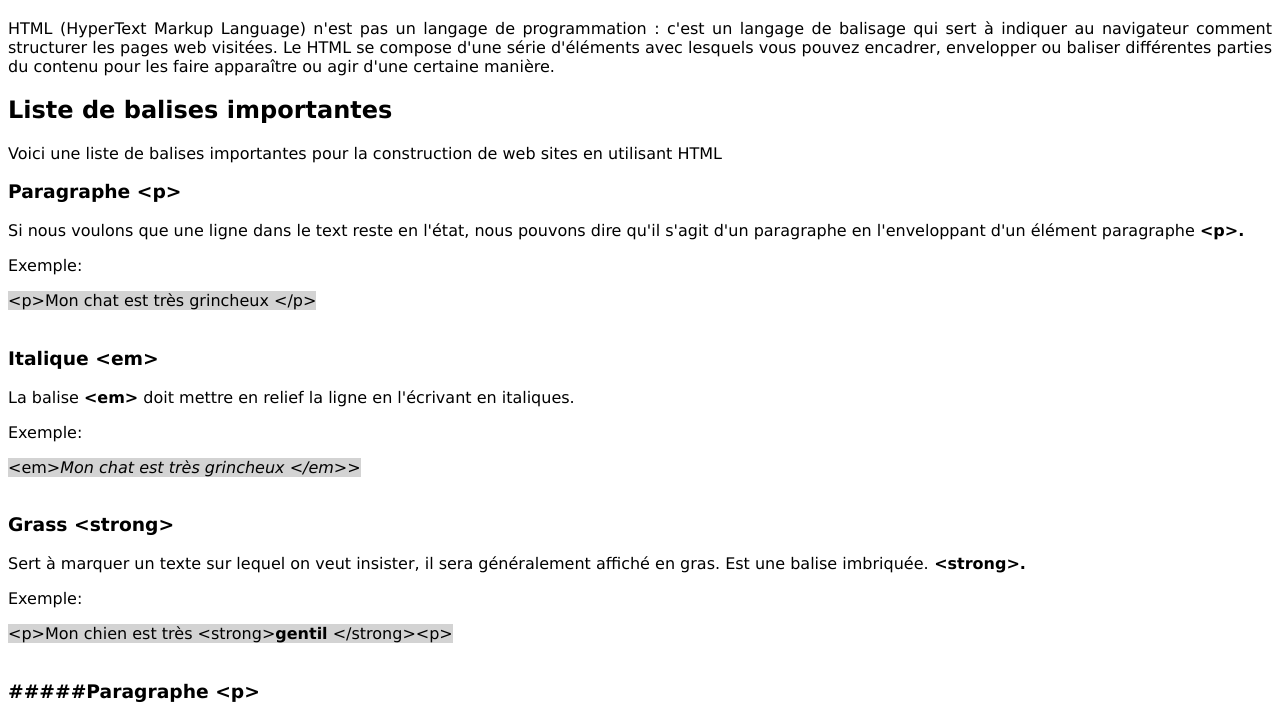
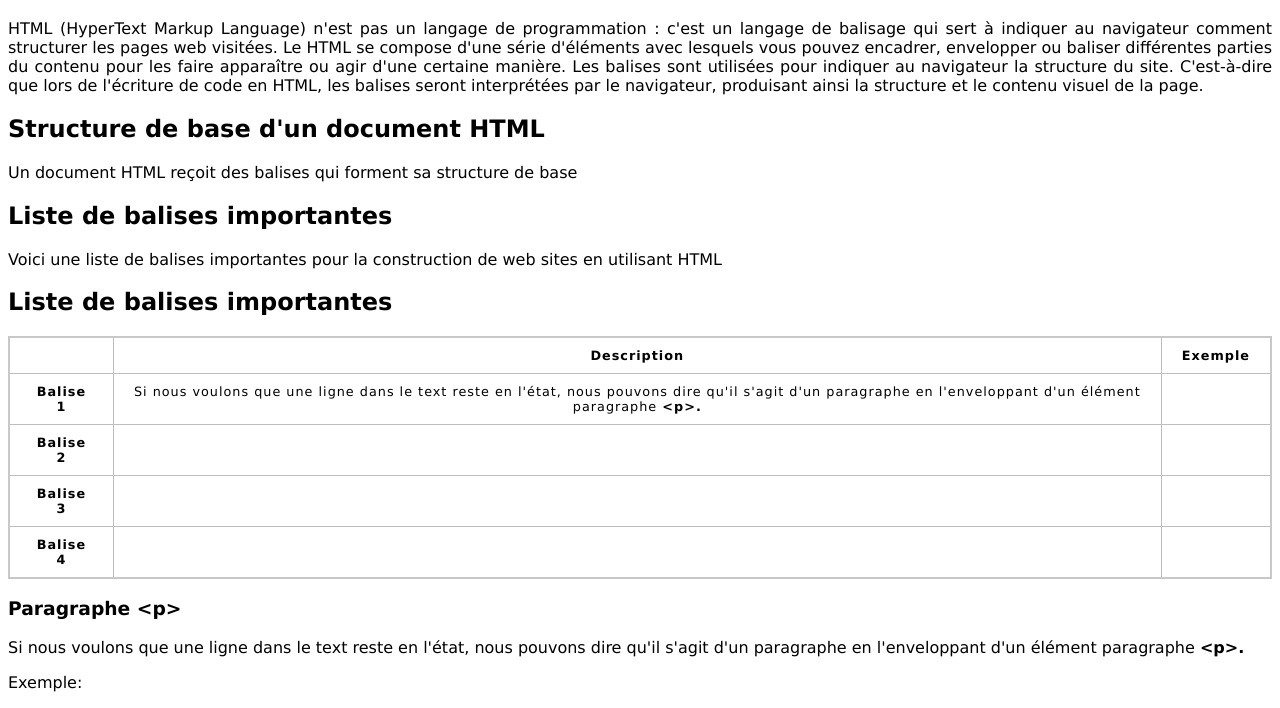
Before and after one commit to barbaracampanini/Web-Front-End, a plain HTML site: page Semaine 2/Exercice 1/html.html in a window 1280 px wide. Shown: the part 89-797 px from the top of the page. Drawn offline with Linux system fonts and the light colour scheme.

Commit message:
Modifications Exercice 1 - tableau

```diff
--- a/Semaine 2/Exercice 1/html.html
+++ b/Semaine 2/Exercice 1/html.html
@@ -20,9 +20,83 @@
             <p align="justify">HTML (HyperText Markup Language) n'est pas un langage de programmation :
             c'est un langage de balisage qui sert à indiquer au navigateur comment structurer les pages web visitées.
             Le HTML se compose d'une série d'éléments avec lesquels vous pouvez encadrer, envelopper ou baliser différentes
-            parties du contenu pour les faire apparaître ou agir d'une certaine manière.</p>
+            parties du contenu pour les faire apparaître ou agir d'une certaine manière. Les balises sont utilisées pour indiquer
+            au navigateur la structure du site. C'est-à-dire que lors de l'écriture de code en HTML, les balises seront interprétées par le navigateur,
+            produisant ainsi la structure et le contenu visuel de la page.</p>
+
+            <h2>Structure de base d'un document HTML</h2>
+            <p>Un document HTML reçoit des balises qui forment sa structure de base</p>
+
             <h2>Liste de balises importantes</h2>
-                <p>Voici une liste de balises importantes pour la construction de web sites en utilisant HTML</p>
+            <p>Voici une liste de balises importantes pour la construction de web sites en utilisant HTML</p>
+
+            <style>
+                html {
+                  font-family: sans-serif;
+                }
+
+                table {
+                  border-collapse: collapse;
+                  border: 2px solid rgb(200,200,200);
+                  letter-spacing: 1px;
+                  font-size: 0.8rem;
+                }
+
+                td, th {
+                  border: 1px solid rgb(190,190,190);
+                  padding: 10px 20px;
+                }
+
+                td {
+                  text-align: center;
+                }
+
+                caption {
+                  padding: 10px;
+                }
+                </style>
+              </head>
+              <body>
+                <h2>Liste de balises importantes</h2>
+
+                <table>
+                  <tr>
+                    <td>&nbsp;</td>
+                    <th>Description</th>
+                    <th>Exemple</th>
+
+                  </tr>
+                  <tr>
+                    <th>Balise 1</th>
+                    <td>Si nous voulons que une ligne dans le text reste en l'état, nous pouvons dire
+                        qu'il s'agit d'un paragraphe en l'enveloppant d'un élément paragraphe <strong> &lt;p&gt;.</td>
+                    <td>&nbsp;</td>
+
+
+                  </tr>
+                  <tr>
+                    <th>Balise 2</th>
+                    <td>&nbsp;</td>
+                    <td>&nbsp;</td>
+
+
+                  </tr>
+                  <tr>
+                    <th>Balise 3</th>
+                    <td>&nbsp;</td>
+                    <td>&nbsp;</td>
+
+
+                  </tr>
+                  <tr>
+                    <th>Balise 4</th>
+                    <td>&nbsp;</td>
+                    <td>&nbsp;</td>
+
+
+                  </tr>
+                </table>
+
             <h3>Paragraphe &lt;p&gt;</h3>
                 <p>Si nous voulons que une ligne dans le text reste en l'état, nous pouvons dire
                 qu'il s'agit d'un paragraphe en l'enveloppant d'un élément paragraphe <strong> &lt;p&gt;.</strong></p>
@@ -42,9 +116,8 @@
                 <span style="background-color: #d3d3d3">&lt;p&gt;Mon chien est très &lt;strong&gt;<strong>gentil</strong> &lt;/strong&gt;&lt;p&gt;</span>
                 <br>
                 <br>
-            <h3>#####Paragraphe &lt;p&gt;</h3>
-                <p>Si nous voulons que une ligne dans le text reste en l'état, nous pouvons dire
-                qu'il s'agit d'un paragraphe en l'enveloppant d'un élément paragraphe <strong> &lt;p&gt;.</strong></p>
+            <h3>Element &lt;a&gt;</h3>
+                <p>Il représente une ancre et permet de transformer en lien l'élément qu'il enveloppe. Il peut recevoir un certain nombre d'attributs</p>
                 <p>Exemple:</p>
                 <span style="background-color: #d3d3d3">&lt;p&gt;Mon chat est très grincheux &lt;/p&gt;</span>
             <h3>#####Paragraphe &lt;p&gt;</h3>
```
Also changed, not shown: Semaine 2/Exercice 2/favicon-16x16.png (deleted), Semaine 2/Exercice 2/favicon-32x32.png (deleted), Semaine 2/Exercice 2/favicon.ico (deleted), Semaine 2/Exercice 2/site.webmanifest (deleted).
